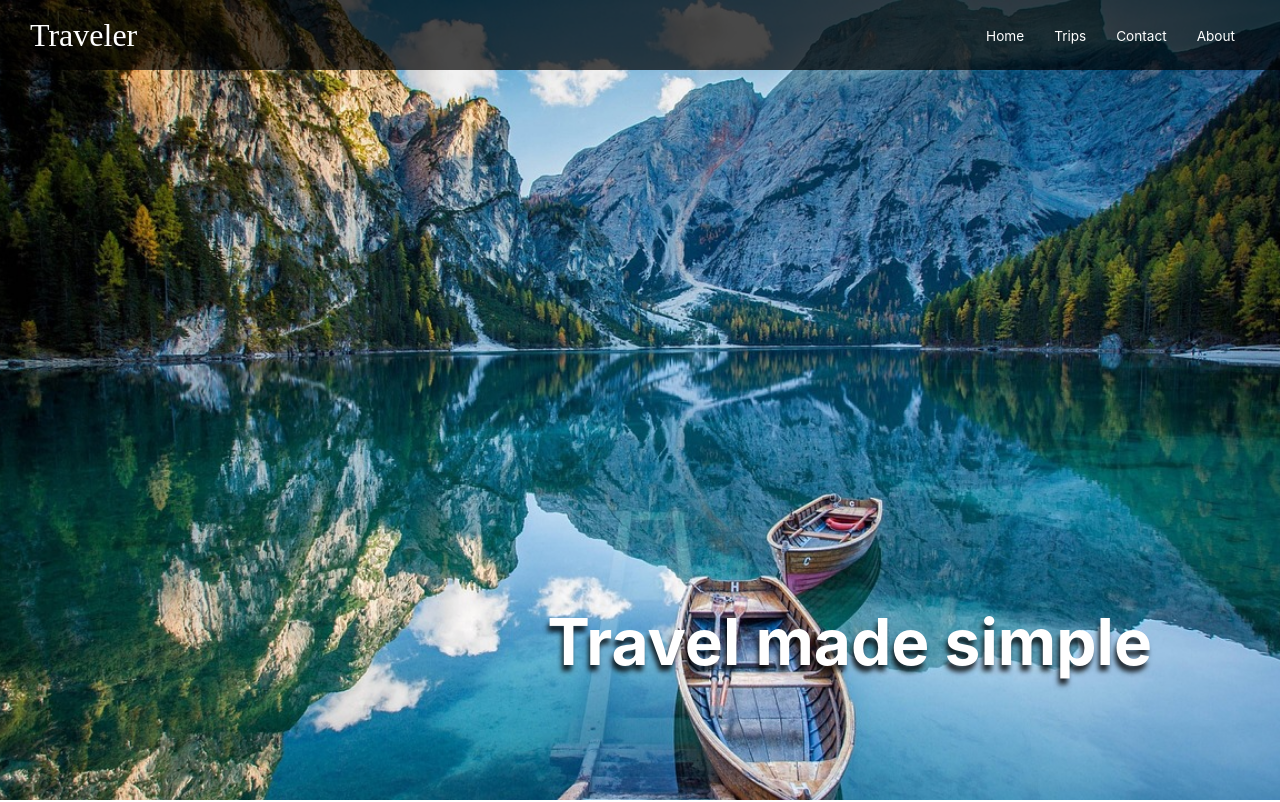
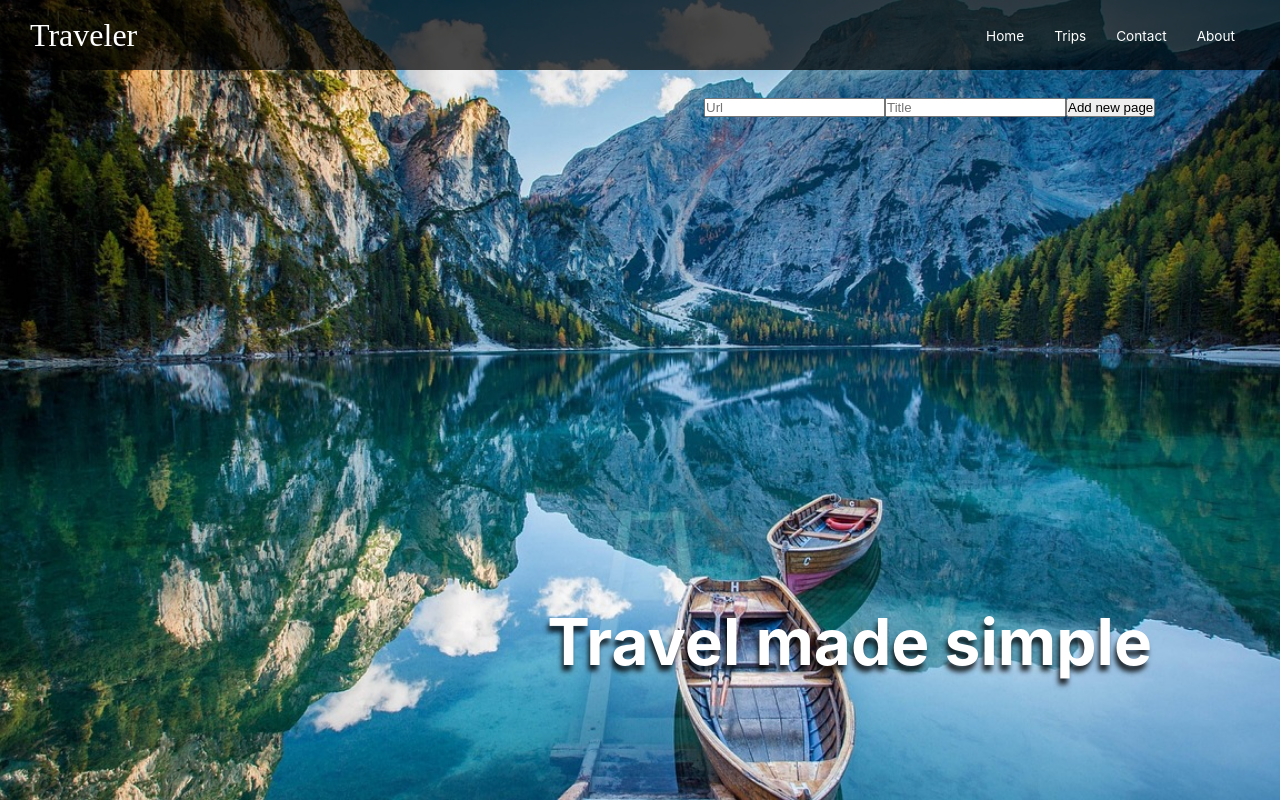
Before and after one commit to jimmyatv/first-react-app, a React (Create React App) app: page / in a window 1280 px wide. Shown: the top 802 px of the page. Built offline with nearby package versions, Linux system fonts and the light colour scheme; the HTML template or start-up script is replaced by a standard one; a web font is replaced by a local one.

Commit message:
PRACTICE | Add new page , FRONT

```diff
--- a/src/App.js
+++ b/src/App.js
@@ -1,3 +1,4 @@
+import { useState } from 'react';
 import './App.css';
 import Hero from './components/Hero';
 import travel1 from './assets/travel1.jpg';
@@ -8,17 +9,21 @@ import Slider from './components/Slider';
 import Navbar from './components/Navbar';
 import About from './components/About';
 
-const navBarLinks = [
-  { url: '#', title: 'Home' },
-  { url: '#', title: 'Trips' },
-  { url: '#', title: 'Contact' },
-  { url: '#', title: 'About' }];
+
 
 const App = () => {
+
+  const [navBarLinks, setNavBarLinks] = useState([
+    { url: '#', title: 'Home' },
+    { url: '#', title: 'Trips' },
+    { url: '#', title: 'Contact' },
+    { url: '#', title: 'About' }
+  ]);
+
   return (
     <div className="App">
       <Navbar navBarLinks={navBarLinks}/>
-      <Hero imageSrc={travel1} mainTitle={'Travel made simple'} />
+      <Hero imageSrc={travel1} mainTitle={'Travel made simple'} setNavBarLinks={setNavBarLinks} />
       <Slider imageSrc={travel2} title={'Make your dreams come true '} subtitle={'We are the team'} />
       <Slider imageSrc={travel3} title={'Take a look at our heaven , maybe you will travel with us'} subtitle={'Unexpected jurney is just a few clicks away from you'} flipped={true} />
       <About imageSrc={travel4} title={'About us'} mainTitle={'Explore world with us'} description={'You can enjoy with our legacy, so If we can help you we will do everything in our power to make yourself comfortable. That is our job'} button={'Get started'}/>
--- a/src/components/Hero.css
+++ b/src/components/Hero.css
@@ -19,3 +19,9 @@
     font-size: 64px;
     text-shadow: -2px 6px 5px rgba(0, 0, 0, .8);
 }
+
+form {
+    position: absolute;
+    top: 12%;
+    left: 55%;
+}
--- a/src/components/Hero.js
+++ b/src/components/Hero.js
@@ -1,13 +1,37 @@
-import React from 'react';
+import {React, useState} from 'react';
 import './Hero.css'
 
-const Hero = ({imageSrc, mainTitle}) => {
+const Hero = ({ imageSrc, mainTitle, setNavBarLinks }) => {
+
+  const [url, setUrl] = useState('');
+  const [title, setTitle] = useState('');
+
+  const pageAdded = (e) => {
+    e.preventDefault();
+
+    if (url !== '' && title !== '') {
+      setNavBarLinks(prev => [...prev, {
+        url: url,
+        title: title
+      }])
+    }
+
+    setUrl('');
+    setTitle('');
+
+    e.target.focused.focus();
+  }
 
 
   return (
     <div className='hero'>
-        <img className='hero--img' src={imageSrc} alt='Travel' />
-        <h1 className='hero--title'>{mainTitle}</h1>
+      <img className='hero--img' src={imageSrc} alt='Travel' />
+      <form onSubmit={pageAdded}>
+        <input onChange={(e) => { setUrl(e.target.value) }} name='focused' value={url} type='text' placeholder='Url' />
+        <input onChange={(e) => { setTitle(e.target.value) }} value={title} type='text' placeholder='Title' />
+        <input type='submit' value='Add new page' />
+      </form>
+      <h1 className='hero--title'>{mainTitle}</h1>
     </div>
   )
 }
--- a/src/components/Navbar.js
+++ b/src/components/Navbar.js
@@ -3,8 +3,7 @@ import "./Navbar.css"
 import { FiMenu, FiX } from "react-icons/fi";
 
 
-const Navbar = ({ navBarLinks }) => {
-
+const Navbar = ({navBarLinks}) => {
 
     const [menuClicked, setMenuClicked] = useState(false);
 
@@ -21,15 +20,14 @@ const Navbar = ({ navBarLinks }) => {
             ) : (
                 <FiMenu size={25} className='navbar--menu' onClick={toggleMenuClicked} />
             )}
-            <ul className={menuClicked ? 'navbar--list-active' : 'navbar--list'}>{navBarLinks.map(item => {
-                return (
-                    <li className='navbar--item'>
-                        <a className='navbar--link' href={item.url}>
-                            {item.title}
-                        </a>
-                    </li>
-                )
-            })}</ul>
+            <ul className={menuClicked ? 'navbar--list-active' : 'navbar--list'}>
+                {navBarLinks.map(nav => {
+                    return (
+                        <li className='navbar--nav'>
+                            <a className='navbar--link' href={nav.url}>{nav.title}</a>
+                        </li>
+                    )
+                })}</ul>
         </nav>
     )
 }
```
Also changed, not shown: src/App.css (line endings or trailing spaces).
